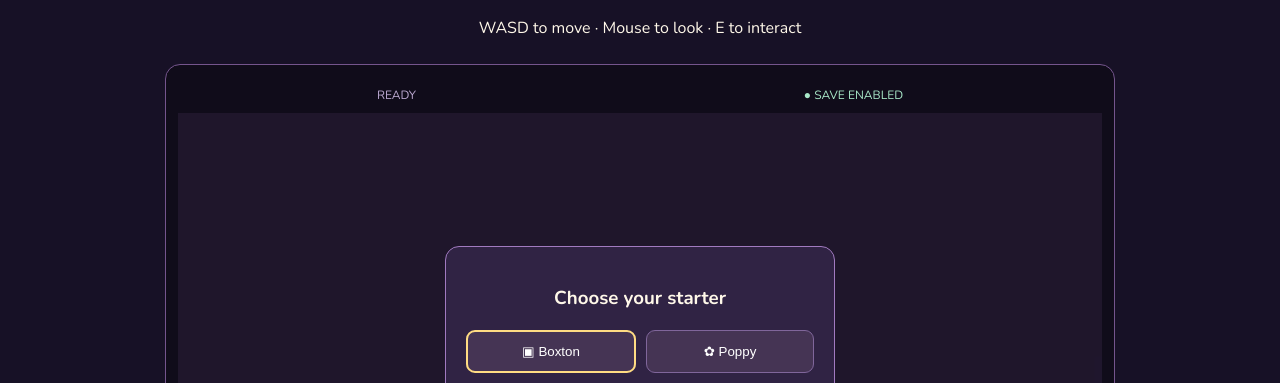
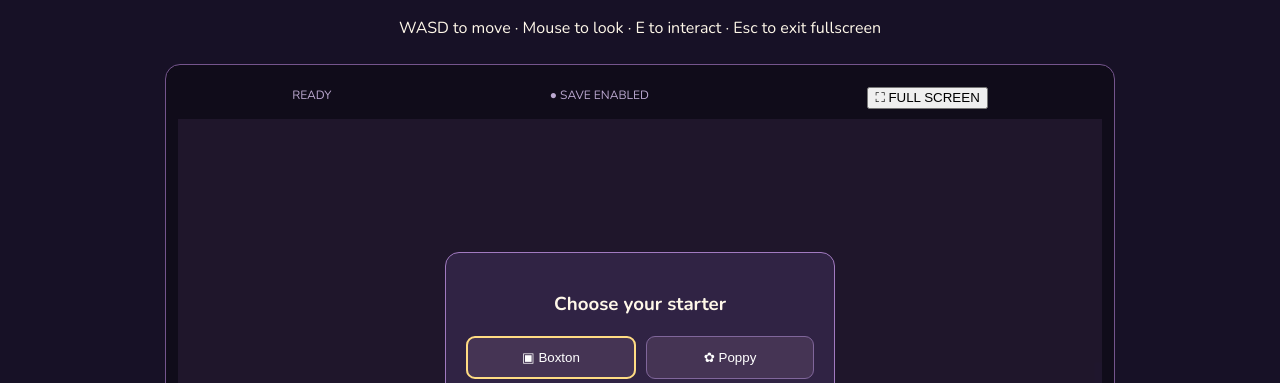
Before and after one commit to ezrabackus-max/dandys-world, a plain HTML site: page index.html in a window 1280 px wide. Shown: the part 717-1100 px from the top of the page. Drawn offline with nearby package versions, Linux system fonts and the light colour scheme.

Commit message:
Add fullscreen game control

```diff
--- a/index.html
+++ b/index.html
@@ -2,5 +2,5 @@
 <html lang="en"><head><meta charset="utf-8"><meta name="viewport" content="width=device-width,initial-scale=1"><title>Dandy's World — Floor Survival</title><link rel="stylesheet" href="style.css"></head>
 <body><header><a href="#">✿ DANDY'S WORLD</a><nav><a href="#play">Play</a><a href="#how">How to play</a></nav></header>
 <main><section class="hero"><div><p class="eyebrow">FAN-MADE FLOOR SURVIVAL</p><h1>How many floors<br><em>can you survive?</em></h1><p>Choose Boxton or Poppy, complete the machines, avoid the Twisteds, and reach the elevator. Can you make it to Floor 100 or 200?</p><a class="button" href="#play">PLAY NOW →</a></div><div class="toon-art"><div class="toon">▣<b>BOXTON</b></div><div class="toon pink">✿<b>POPPY</b></div></div></section>
-<section id="play"><h2>Floor Survival</h2><p>WASD to move · Mouse to look · E to interact</p><div class="game"><div class="bar"><span id="status">READY</span><span>● SAVE ENABLED</span></div><div class="stage"><canvas id="game" width="800" height="450"></canvas><div id="overlay"><div class="panel"><h3>Choose your starter</h3><div class="choices"><button data-toon="Boxton" class="selected">▣ Boxton</button><button data-toon="Poppy">✿ Poppy</button></div><label>Run goal <select id="goal"><option>100</option><option>200</option></select></label><button class="button" id="start">START SURVIVAL</button><button id="resume" hidden>CONTINUE SAVED RUN</button></div></div></div><div class="hud"><span>FLOOR <b id="floor">1</b></span><span>MACHINES <b id="machines">0 / 3</b></span><span>HEALTH <b id="health">♥ ♥ ♥</b></span><span>TOON <b id="toon">Boxton</b></span></div><p id="message">Choose your Toon and start!</p></div></section>
+<section id="play"><h2>Floor Survival</h2><p>WASD to move · Mouse to look · E to interact · Esc to exit fullscreen</p><div class="game"><div class="bar"><span id="status">READY</span><span>● SAVE ENABLED</span><button id="fullscreen" type="button">⛶ FULL SCREEN</button></div><div class="stage" id="stage"><canvas id="game" width="800" height="450"></canvas><div id="overlay"><div class="panel"><h3>Choose your starter</h3><div class="choices"><button data-toon="Boxton" class="selected">▣ Boxton</button><button data-toon="Poppy">✿ Poppy</button></div><label>Run goal <select id="goal"><option>100</option><option>200</option></select></label><button class="button" id="start">START SURVIVAL</button><button id="resume" hidden>CONTINUE SAVED RUN</button></div></div></div><div class="hud"><span>FLOOR <b id="floor">1</b></span><span>MACHINES <b id="machines">0 / 3</b></span><span>HEALTH <b id="health">♥ ♥ ♥</b></span><span>TOON <b id="toon">Boxton</b></span></div><p id="message">Choose your Toon and start!</p></div></section>
 <section id="how"><h2>How to play</h2><div class="rules"><article><b>1. Explore</b><p>Find three glowing machines on each floor.</p></article><article><b>2. Interact</b><p>Get close and press E to complete a machine.</p></article><article><b>3. Avoid Twisteds</b><p>Keep moving so the Twisteds cannot catch you.</p></article><article><b>4. Escape</b><p>Once all machines are done, find the elevator.</p></article></div></section></main><footer>Fan-made and unofficial. Not affiliated with Dandy's World creators.</footer><script src="game.js"></script></body></html>
```
